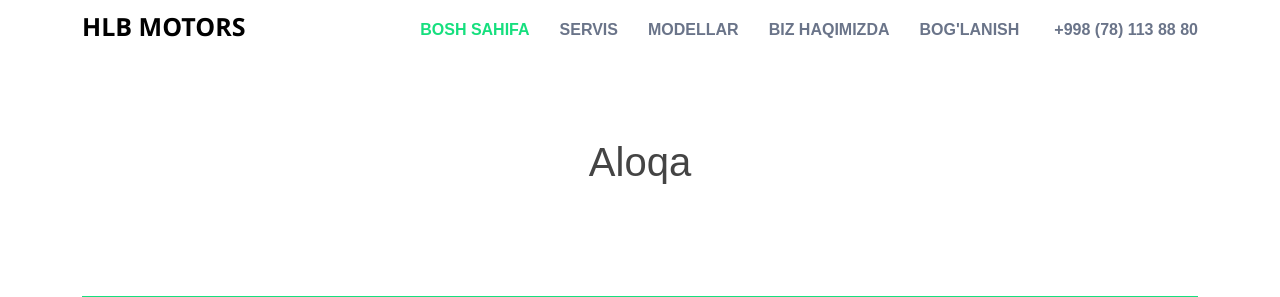
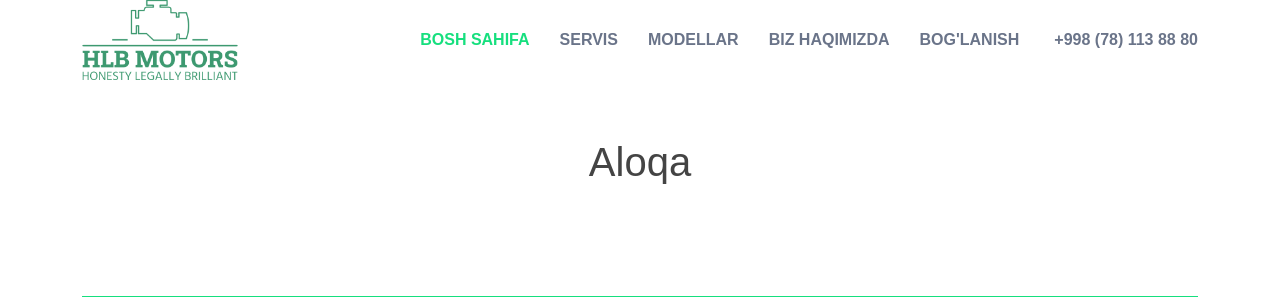
Before and after one commit to SHOHIJAHON20001/SandDMotors, a Django app: page /contact/ in a window 1280 px wide. Shown: the top 297 px of the page. Run offline with Django 4.2, Linux system fonts and the light colour scheme; parts of the project's set-up code (start-up, migrations or seed data) failed here and were passed over; some libraries are stand-ins or nearby versions.

Commit message:
sandmotors

```diff
--- a/templates/base.html
+++ b/templates/base.html
@@ -35,9 +35,8 @@
 
       <!-- <h1 class="logo"><a href="index.html">S&D Motors</a></h1> -->
       <a class="navbar-brand" href="{% url 'home' %}">
-        <h4 style="color:rgb(0, 0, 0);  font-family:'Segoe UI', Tahoma, Geneva, Verdana, sans-serif; font-weight: bold; font-size: 25px;">
-          <center>HLB MOTORS</center>
-        </h4></a>
+        <img src="/static/assets/img/hlb-motors-low-resolution-logo-color-on-transparent-background.png" alt="" style="display: block; width: 100%; height: 80px;">
+      </a>
       <!-- Uncomment below if you prefer to use an image logo -->
 
       <nav id="navbar" class="navbar">
```
Also changed, not shown: static/assets/img/HLB LOGO.png (added), static/assets/img/My project-1 (1).png (added), static/assets/img/My project-1.png (added), static/assets/img/hlb-motors-low-resolution-logo-color-on-transparent-background.png (added).
